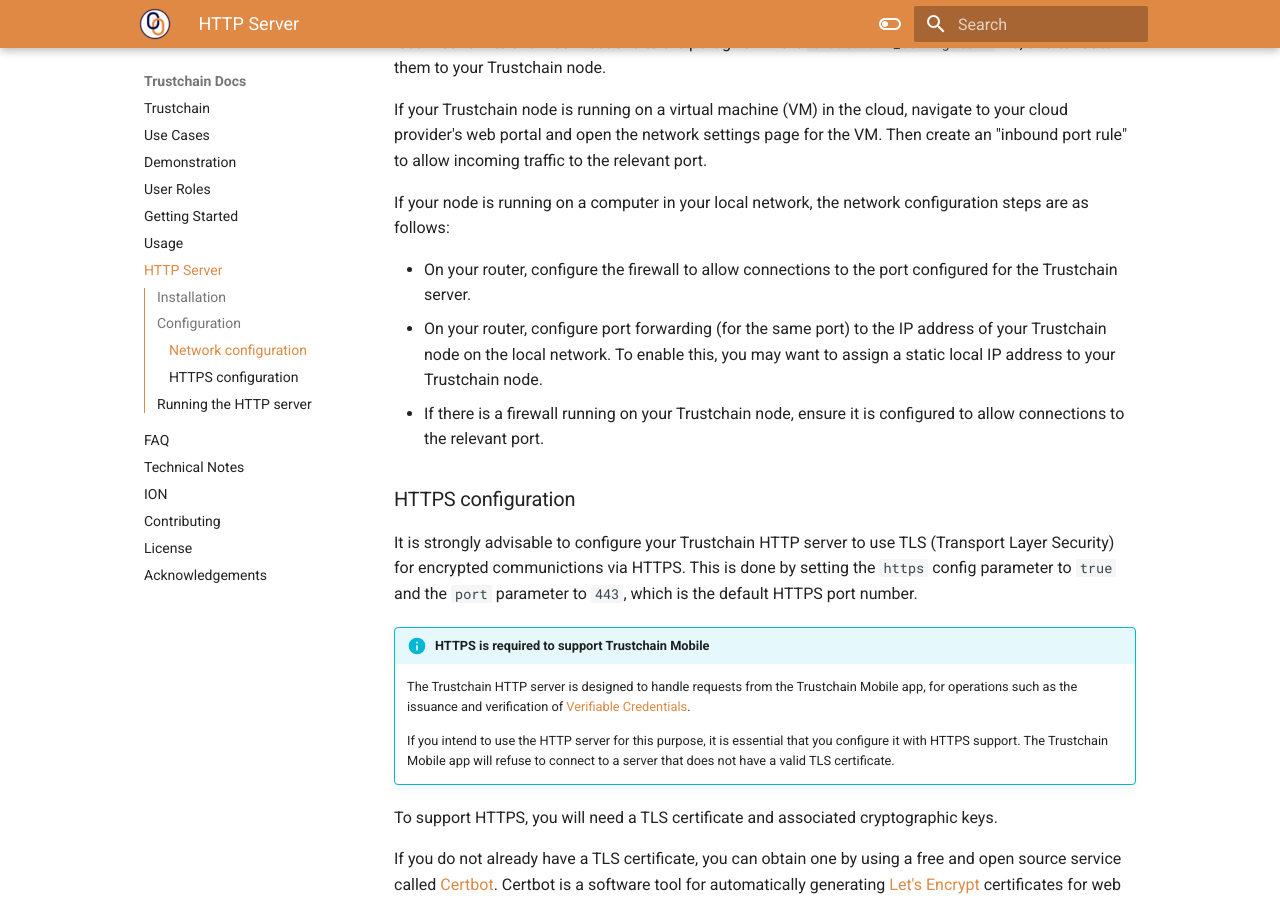
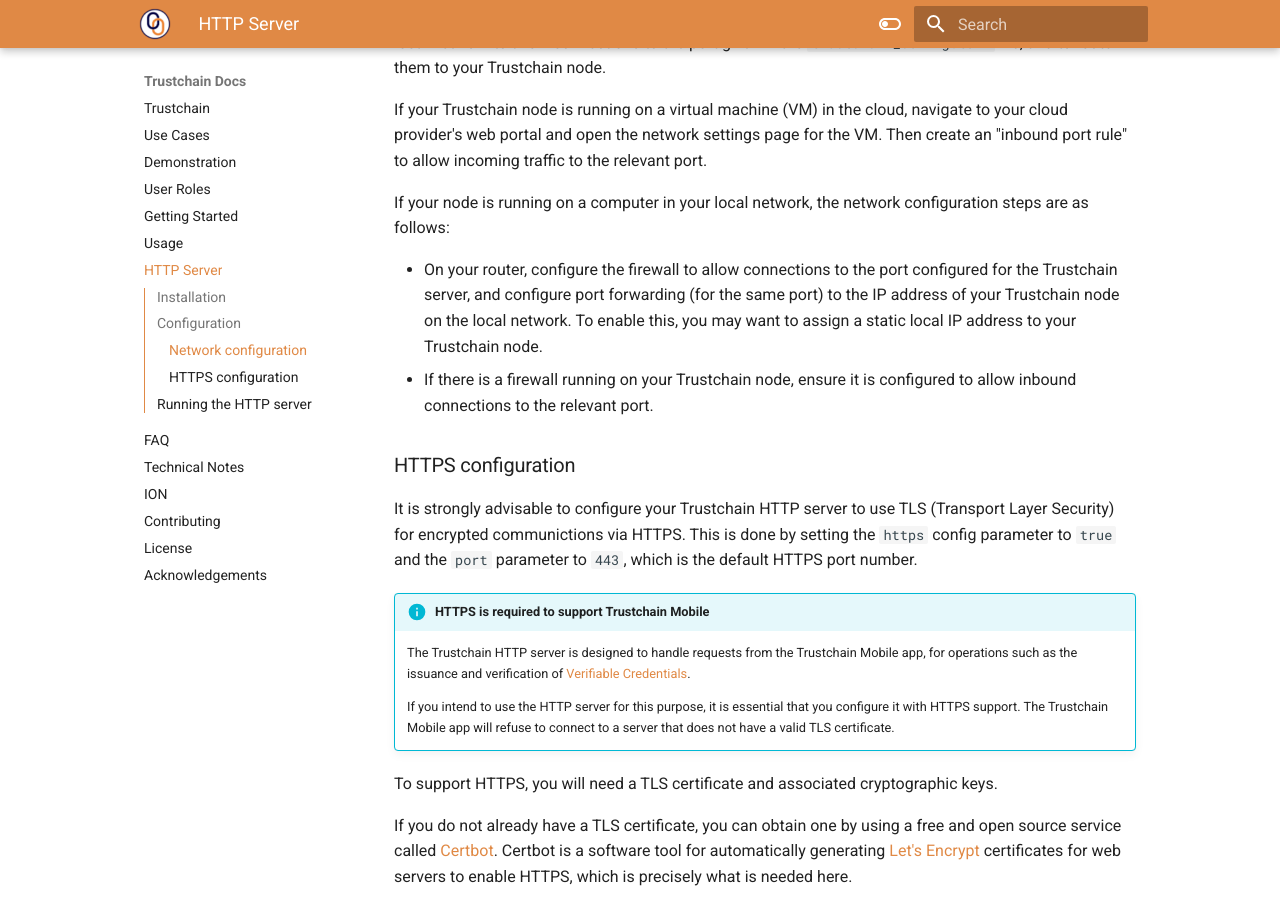
Before and after one commit to alan-turing-institute/trustchain, an MkDocs documentation site: the page built from docs/http-server.md, in a window 1280 px wide and 900 px high, scrolled down 1845 px. Built offline with MkDocs 1.6.1 and Material for MkDocs 9.7.7, drawn with Linux system fonts in a browser that asks for light colours; nearby versions of some CDN libraries; library files that are not in the unit come from our copies.

Commit message:
Fix typos in docs

```diff
--- a/docs/http-server.md
+++ b/docs/http-server.md
@@ -59,9 +59,8 @@
 
 If your node is running on a computer in your local network, the network configuration steps are as follows:
 
-- On your router, configure the firewall to allow connections to the port configured for the Trustchain server.
-- On your router, configure port forwarding (for the same port) to the IP address of your Trustchain node on the local network. To enable this, you may want to assign a static local IP address to your Trustchain node.
-- If there is a firewall running on your Trustchain node, ensure it is configured to allow connections to the relevant port.
+- On your router, configure the firewall to allow connections to the port configured for the Trustchain server, and configure port forwarding (for the same port) to the IP address of your Trustchain node on the local network. To enable this, you may want to assign a static local IP address to your Trustchain node.
+- If there is a firewall running on your Trustchain node, ensure it is configured to allow inbound connections to the relevant port.
 
 ### HTTPS configuration
 
```
Also changed, not shown: docs/getting-started.md (+3 -3 lines).
